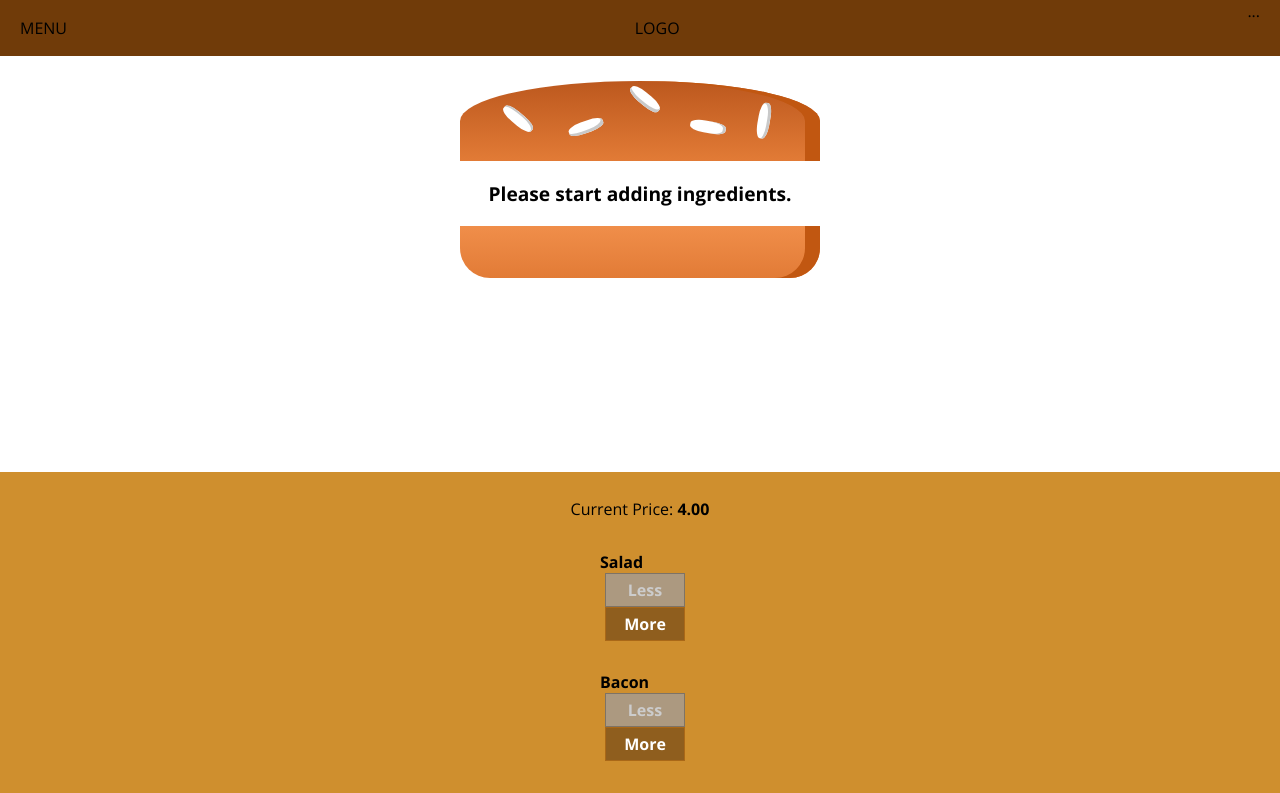
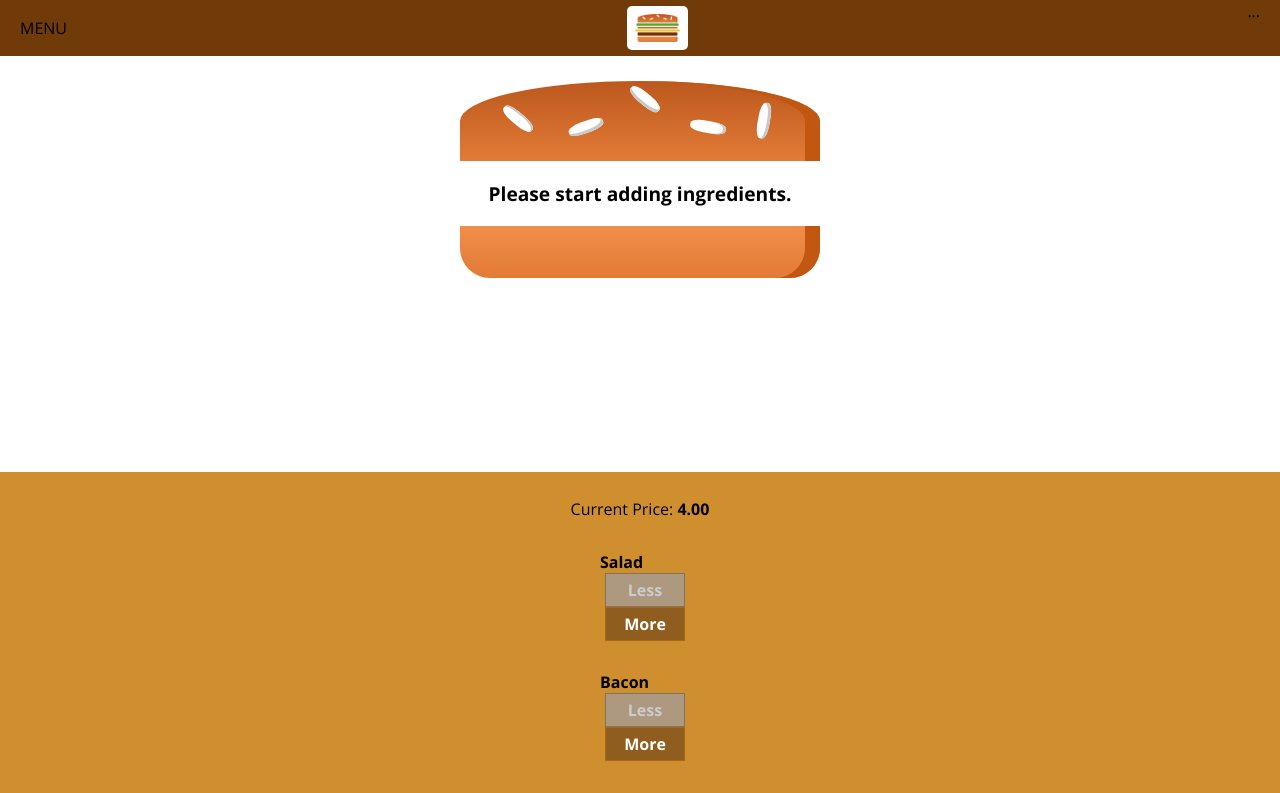
Before and after one commit to jbaisden/BurgerBuilder, a React app: page / in a window 1280 px wide. Shown: the top 793 px of the page. Built offline with nearby package versions, Linux system fonts and the light colour scheme.

Commit message:
current as of lecture 127

```diff
--- /dev/null
+++ b/src/components/Logo/Logo.css
@@ -0,0 +1,11 @@
+.Logo {
+  background-color: white;
+  padding: 8px;
+  height: 80%;
+  box-sizing: border-box;
+  border-radius: 5px;
+}
+
+.Logo img {
+  height: 100%;
+}
--- /dev/null
+++ b/src/components/Logo/Logo.js
@@ -0,0 +1,11 @@
+import React from "react";
+import burgerLogo from "../../assets/images/burger-logo.png";
+import classes from "./Logo.css";
+
+const logo = props => (
+  <div className={classes.Logo}>
+    <img src={burgerLogo} alt="My Burger Logo" />
+  </div>
+);
+
+export default logo;
--- a/src/components/Navigation/Toolbar/Toolbar.js
+++ b/src/components/Navigation/Toolbar/Toolbar.js
@@ -1,10 +1,11 @@
 import React from "react";
 import classes from "./Toolbar.css";
+import Logo from "../../Logo/Logo";
 
 const toolbar = toolbar => (
   <header className={classes.Toolbar}>
     <div>MENU</div>
-    <div>LOGO</div>
+    <Logo />
     <nav>...</nav>
   </header>
 );
```
Also changed, not shown: src/assets/images/burger-logo.png (added).
